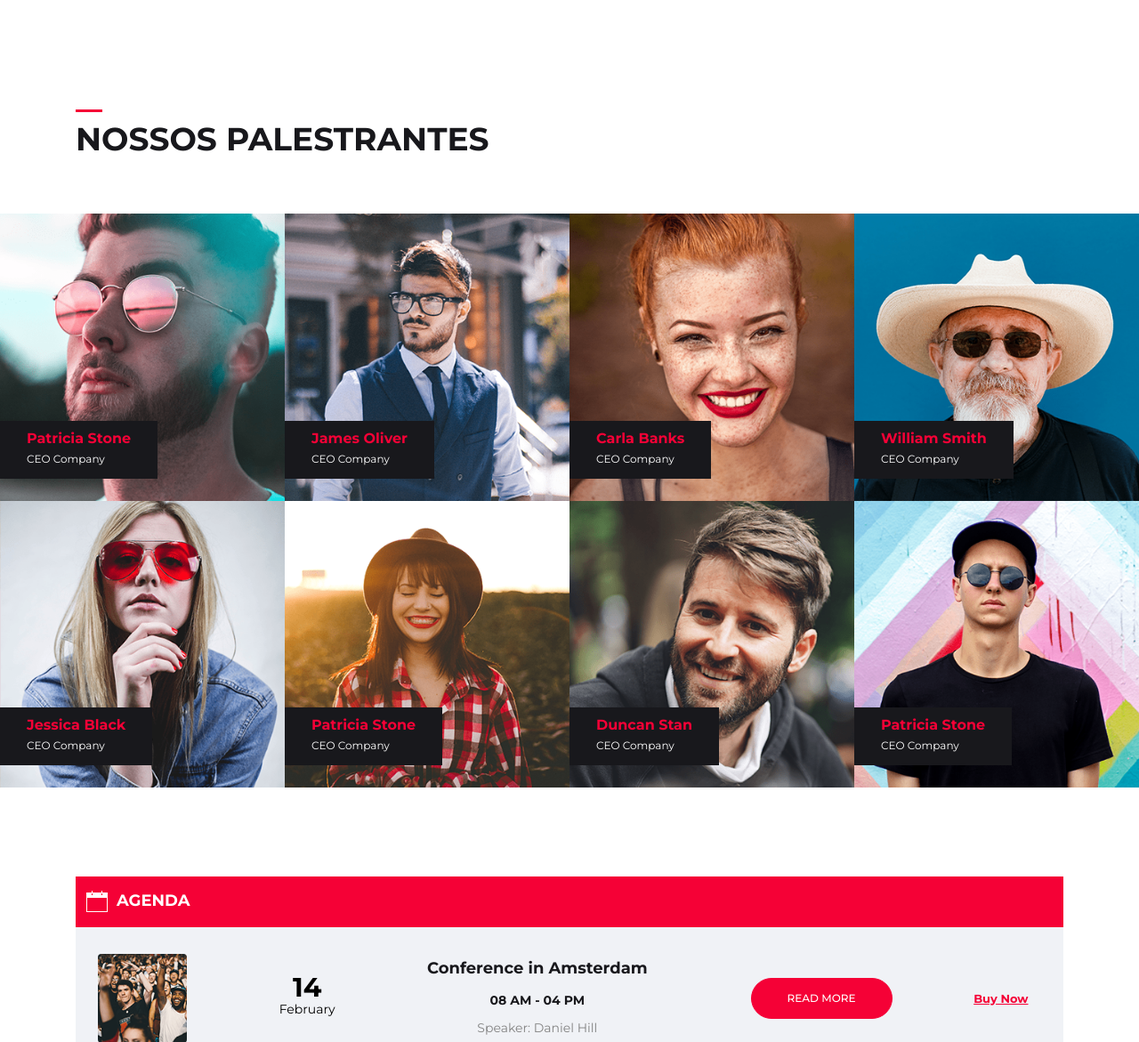
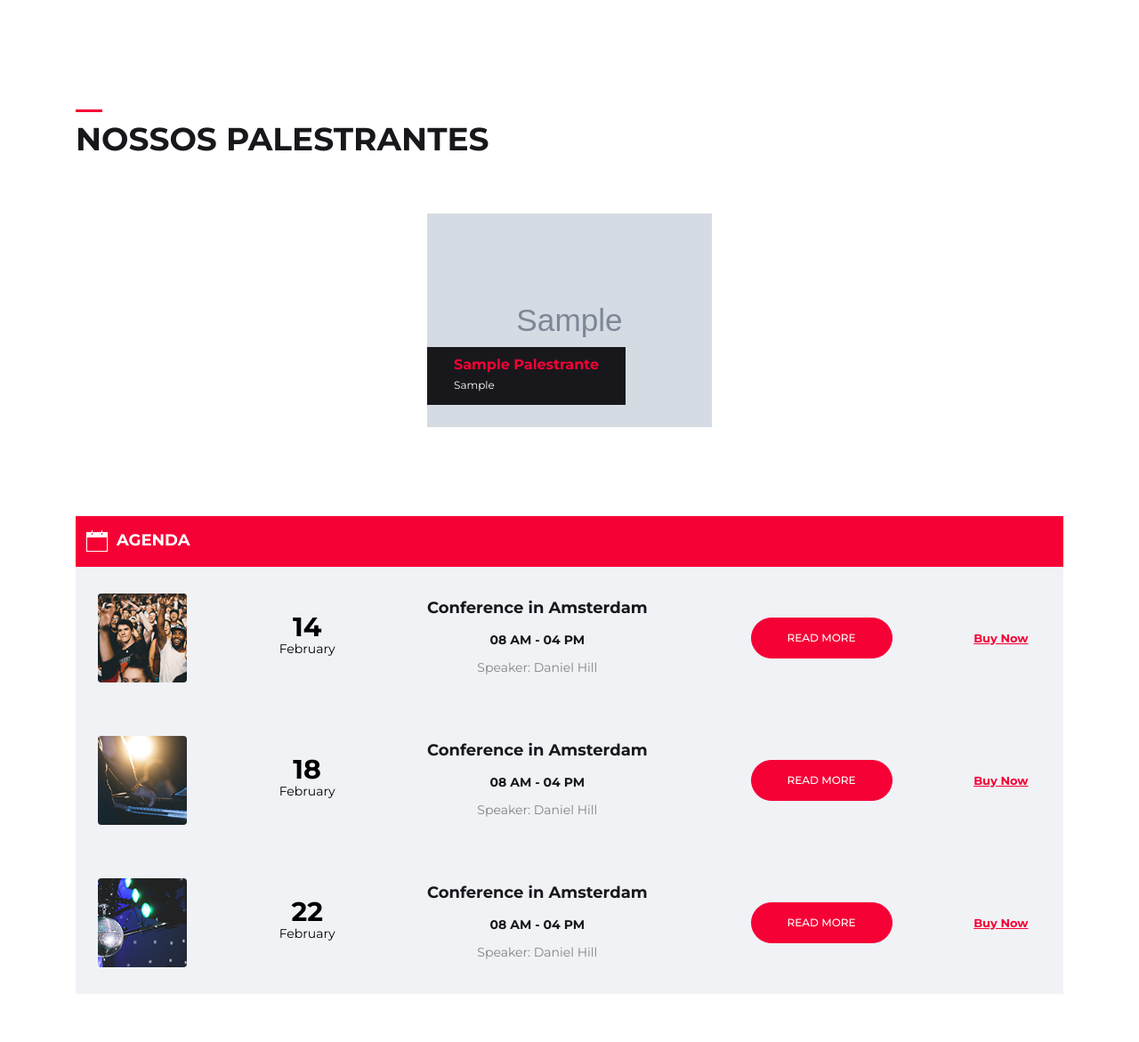
Before and after one commit to kelwys/open-event, a Django app: template evento/templates/index.html in a window 1280 px wide. Shown: the part 1680-2851 px from the top of the page at 89% size. Run offline with Django 3.2, Linux system fonts and the light colour scheme; the template is opened without the code that fills it: most values are stand-ins (such as "Sample title", 1, 10 or a date in 2020); grey boxes marked "Sample" are stand-in pictures; some libraries are stand-ins or nearby versions; some web fonts are replaced.

Commit message:
adiciona palestrantes na home

```diff
--- a/evento/models.py
+++ b/evento/models.py
@@ -44,6 +44,7 @@ class Patrocinio(models.Model):
 
 class Palestrante(models.Model):
     name = models.CharField('nome', max_length=255)
+    social_midia = models.CharField('social midia', max_length=20, blank=True)
     photo = models.URLField('foto')
     website = models.URLField('website', blank=True)
     description = models.TextField('descrição', blank=True)
--- a/evento/templates/index.html
+++ b/evento/templates/index.html
@@ -249,95 +249,19 @@
         </div>
     </div>
     <div class="row justify-content-center no-gutters">
+        {% for p in palestrantes %}
         <div class="col-md-3 col-sm-6">
             <div class="speaker_box">
                 <div class="speaker_img">
-                    <img src="{% static 'img/speakers/s1.png' %}" alt="speaker name">
+                    <img src="{{ p.photo }}" alt="speaker name">
                     <div class="info_box">
-                        <h5 class="name">Patricia Stone</h5>
-                        <p class="position">CEO Company</p>
+                        <h5 class="name">{{ p.name }}</h5>
+                        <p class="position">{{ p.social_midia }}</p>
                     </div>
                 </div>
             </div>
         </div>
-        <div class="col-md-3 col-sm-6">
-            <div class="speaker_box">
-                <div class="speaker_img">
-                    <img src="{% static 'img/speakers/s2.png' %}" alt="speaker name">
-                    <div class="info_box">
-                        <h5 class="name">James Oliver</h5>
-                        <p class="position">CEO Company</p>
-                    </div>
-                </div>
-            </div>
-
-        </div>
-        <div class="col-md-3 col-sm-6">
-            <div class="speaker_box">
-                <div class="speaker_img">
-                    <img src="{% static 'img/speakers/s3.png' %}" alt="speaker name">
-                    <div class="info_box">
-                        <h5 class="name">Carla Banks</h5>
-                        <p class="position">CEO Company</p>
-                    </div>
-                </div>
-            </div>
-        </div>
-        <div class="col-md-3 col-sm-6">
-            <div class="speaker_box">
-                <div class="speaker_img">
-                    <img src="{% static 'img/speakers/s4.png' %}" alt="speaker name">
-                    <div class="info_box">
-                        <h5 class="name">William Smith</h5>
-                        <p class="position">CEO Company</p>
-                    </div>
-                </div>
-            </div>
-        </div>
-        <div class="col-md-3 col-sm-6">
-            <div class="speaker_box">
-                <div class="speaker_img">
-                    <img src="{% static 'img/speakers/s5.png' %}" alt="speaker name">
-                    <div class="info_box">
-                        <h5 class="name">Jessica Black</h5>
-                        <p class="position">CEO Company</p>
-                    </div>
-                </div>
-            </div>
-        </div>
-        <div class="col-md-3 col-sm-6">
-            <div class="speaker_box">
-                <div class="speaker_img">
-                    <img src="{% static 'img/speakers/s6.png' %}" alt="speaker name">
-                    <div class="info_box">
-                        <h5 class="name">Patricia Stone</h5>
-                        <p class="position">CEO Company</p>
-                    </div>
-                </div>
-            </div>
-        </div>
-        <div class="col-md-3 col-sm-6">
-            <div class="speaker_box">
-                <div class="speaker_img">
-                    <img src="{% static 'img/speakers/s7.png' %}" alt="speaker name">
-                    <div class="info_box">
-                        <h5 class="name">Duncan Stan</h5>
-                        <p class="position">CEO Company</p>
-                    </div>
-                </div>
-            </div>
-        </div>
-        <div class="col-md-3 col-sm-6">
-            <div class="speaker_box">
-                <div class="speaker_img">
-                    <img src="{% static 'img/speakers/s8.png' %}" alt="speaker name">
-                    <div class="info_box">
-                        <h5 class="name">Patricia Stone</h5>
-                        <p class="position">CEO Company</p>
-                    </div>
-                </div>
-            </div>
-        </div>
+        {% endfor %}
     </div>
 </section>
 <!--speaker section end -->
--- a/evento/templates/inscricoes_form.html
+++ b/evento/templates/inscricoes_form.html
@@ -81,6 +81,7 @@
             </div>
             <div class="col-md-6 col-12">
                 <div class="contact_form">
+                    {% csrf_token %}
                     <form action="." novalidate method="post">
                         {% csrf_token %}
                         <div class="form-group">
--- a/evento/utils/views.py
+++ b/evento/utils/views.py
@@ -1,4 +1,5 @@
 from django.core.exceptions import ValidationError
+from django.utils.html import format_html
 
 
 def validate_cpf(value):
--- a/evento/views.py
+++ b/evento/views.py
@@ -4,11 +4,12 @@ from django.shortcuts import render
 from django.template.loader import render_to_string
 
 from open_event.evento.forms import InscritoForm
-from open_event.evento.models import Inscrito
+from open_event.evento.models import Inscrito, Palestrante
 
 
 def home(request):
-    return render(request, 'index.html')
+    palestrantes = Palestrante.objects.all()
+    return render(request, 'index.html', {'palestrantes': palestrantes})
 
 
 def detail(request, pk):
```
Also changed, not shown: evento/admin.py (+12 -1 lines), evento/templates/admin/base_site.html (added, +10 -0 lines), settings.py (+11 -0 lines), evento/migrations/0004_palestrante_social_midia.py (added), 1 other file.
